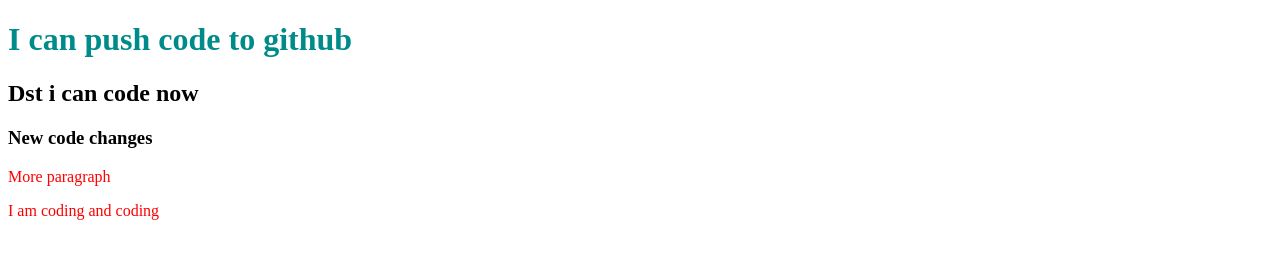
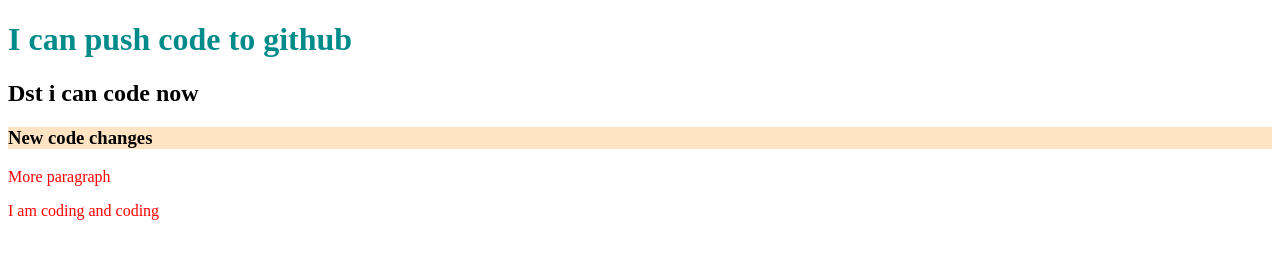
Before and after one commit to NafeesIS/my-second-repo, a plain HTML site: page index.html in a window 1280 px wide. Drawn offline with Linux system fonts and the light colour scheme.

Commit message:
h3 background color changed

```diff
--- a/style.css
+++ b/style.css
@@ -4,3 +4,6 @@ p{
 h1{
     color: darkcyan;
 }
+h3{
+    background-color: bisque;
+}
```
